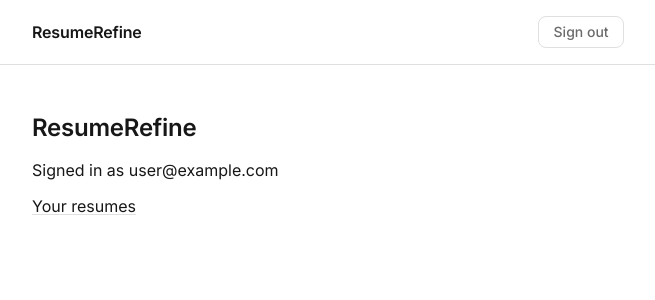
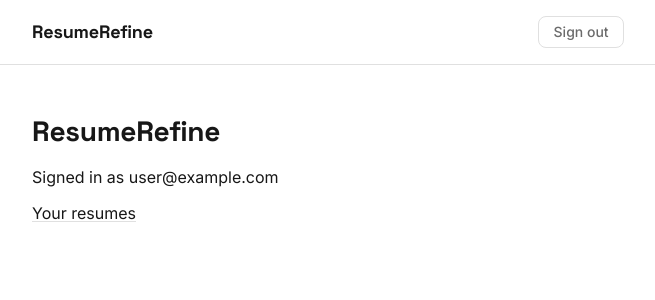
Before and after one commit to shatakshigupta22/Resume-Refine, a Next.js app: page / in a window 1280 px wide. Shown: the top 300 px of the page, without its empty margins (312-967 px from the left). Built offline with nearby package versions, Linux system fonts and the light colour scheme; no server answers; sample sign-in values are in the browser's storage.

Commit message:
Prose readability fix (real paragraphs instead of pre blocks), Space Grotesk display font for headings

```diff
--- a/app/globals.css
+++ b/app/globals.css
@@ -46,6 +46,7 @@ body {
      defined on this element via next/font's className, not on an ancestor */
   --font-sans: var(--font-inter), -apple-system, BlinkMacSystemFont, "Segoe UI", Roboto, sans-serif;
   --font-mono: var(--font-geist-mono), ui-monospace, SFMono-Regular, Menlo, Consolas, monospace;
+  --font-display: var(--font-space-grotesk), var(--font-sans);
 
   color: var(--foreground);
   background: var(--background);
@@ -81,8 +82,9 @@ a:focus-visible {
 }
 
 h1 {
-  font-size: 1.5rem;
-  font-weight: 600;
+  font-family: var(--font-display);
+  font-size: 1.75rem;
+  font-weight: 700;
   margin-bottom: 1rem;
   letter-spacing: -0.01em;
 }
@@ -177,8 +179,20 @@ button:focus-visible {
   border: 1px solid var(--border);
   border-radius: 10px;
   padding: 1.25rem;
-  white-space: pre-wrap;
   box-shadow: var(--card-shadow);
+}
+
+.prose {
+  font-family: var(--font-sans);
+  line-height: 1.65;
+}
+
+.prose p {
+  margin-bottom: 1rem;
+}
+
+.prose p:last-child {
+  margin-bottom: 0;
 }
 
 .error-message {
@@ -251,7 +265,9 @@ button:focus-visible {
 }
 
 .wordmark {
-  font-weight: 600;
+  font-family: var(--font-display);
+  font-size: 1.125rem;
+  font-weight: 700;
   letter-spacing: -0.01em;
   text-decoration: none;
 }
--- a/app/layout.tsx
+++ b/app/layout.tsx
@@ -1,5 +1,5 @@
 import type { Metadata } from "next";
-import { Inter } from "next/font/google";
+import { Inter, Space_Grotesk } from "next/font/google";
 import localFont from "next/font/local";
 import "./globals.css";
 import { Header } from "./components/Header";
@@ -7,6 +7,11 @@ import { Header } from "./components/Header";
 const inter = Inter({
   subsets: ["latin"],
   variable: "--font-inter",
+});
+const spaceGrotesk = Space_Grotesk({
+  subsets: ["latin"],
+  weight: ["600", "700"],
+  variable: "--font-space-grotesk",
 });
 const geistMono = localFont({
   src: "./fonts/GeistMonoVF.woff",
@@ -26,7 +31,7 @@ export default function RootLayout({
 }>) {
   return (
     <html lang="en">
-      <body className={`${inter.variable} ${geistMono.variable}`}>
+      <body className={`${inter.variable} ${spaceGrotesk.variable} ${geistMono.variable}`}>
         <Header />
         {children}
       </body>
--- a/app/resume-checks/[id]/page.tsx
+++ b/app/resume-checks/[id]/page.tsx
@@ -2,6 +2,7 @@ import { notFound, redirect } from "next/navigation"
 
 import { auth } from "@/auth"
 import { prisma } from "@/lib/prisma"
+import { ProseBlock } from "@/app/components/ProseBlock"
 
 export default async function ResumeCheckPage({ params }: { params: { id: string } }) {
   const session = await auth()
@@ -19,7 +20,7 @@ export default async function ResumeCheckPage({ params }: { params: { id: string
       <p>
         <span className="badge badge-accent">score: {resumeCheck.score}/100</span>
       </p>
-      <pre className="card">{resumeCheck.feedback}</pre>
+      <ProseBlock text={resumeCheck.feedback} />
       {resumeCheck.missingSkills.length > 0 && (
         <>
           <p>Missing skills:</p>
--- a/app/resumes/[id]/page.tsx
+++ b/app/resumes/[id]/page.tsx
@@ -2,6 +2,7 @@ import { notFound, redirect } from "next/navigation"
 
 import { auth } from "@/auth"
 import { prisma } from "@/lib/prisma"
+import { ProseBlock } from "@/app/components/ProseBlock"
 
 export default async function ResumePage({ params }: { params: { id: string } }) {
   const session = await auth()
@@ -16,7 +17,7 @@ export default async function ResumePage({ params }: { params: { id: string } })
       <p>
         <span className="badge">extraction: {resume.extractionMethod}</span>
       </p>
-      <pre className="card">{resume.rawText}</pre>
+      <ProseBlock text={resume.rawText} />
       <p>
         <a href={`/resumes/${resume.id}/tailor`}>Tailor for a job &rarr;</a>
         {" · "}
--- a/app/tailor-jobs/[id]/page.tsx
+++ b/app/tailor-jobs/[id]/page.tsx
@@ -2,6 +2,7 @@ import { notFound, redirect } from "next/navigation"
 
 import { auth } from "@/auth"
 import { prisma } from "@/lib/prisma"
+import { ProseBlock } from "@/app/components/ProseBlock"
 
 export default async function TailorJobPage({ params }: { params: { id: string } }) {
   const session = await auth()
@@ -19,7 +20,7 @@ export default async function TailorJobPage({ params }: { params: { id: string }
       <p>
         <span className="badge badge-accent">score: {tailorJob.criticScore ?? "—"}/100</span>
       </p>
-      <pre className="card">{tailorJob.tailoredOutput}</pre>
+      <ProseBlock text={tailorJob.tailoredOutput ?? ""} />
     </main>
   )
 }
```
Also changed, not shown: app/components/ProseBlock.tsx (added, +14 -0 lines).
